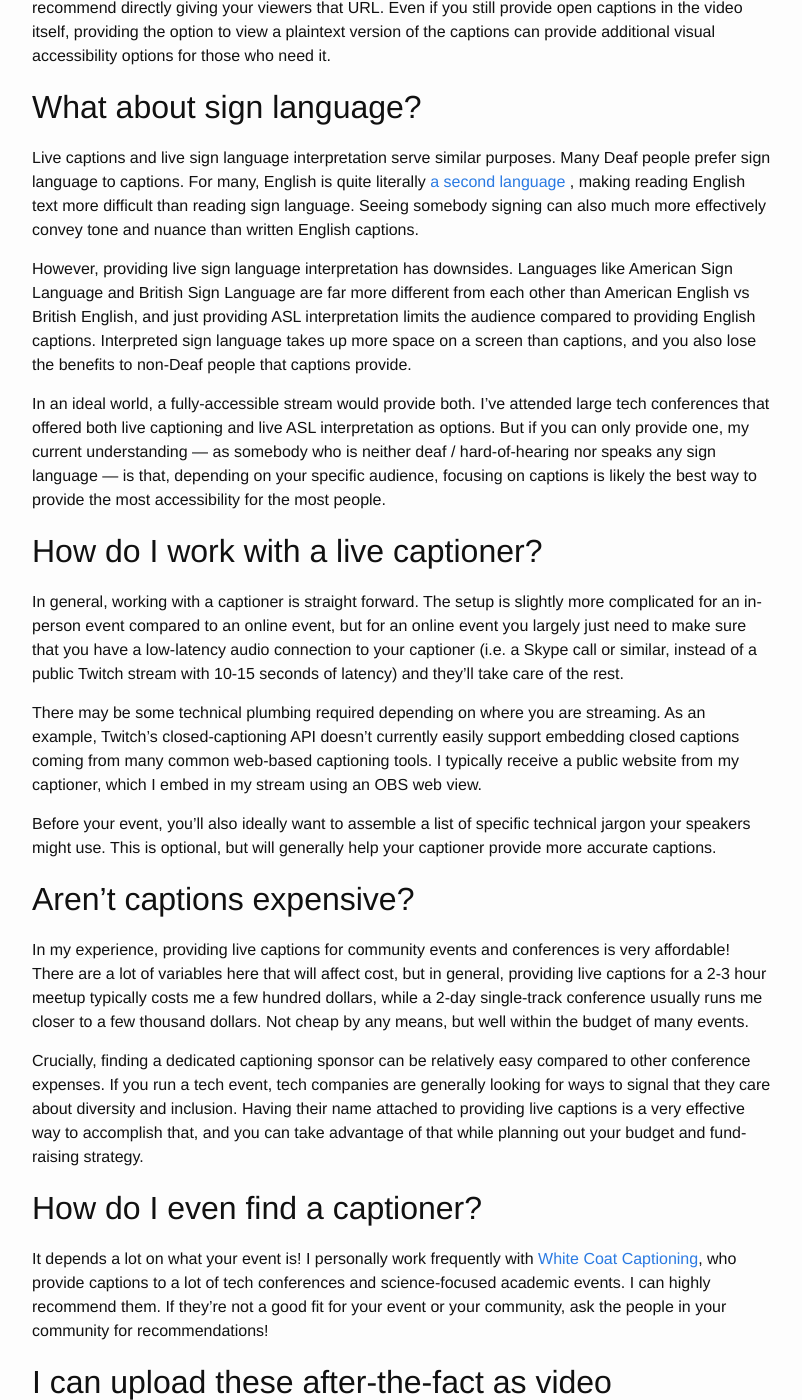
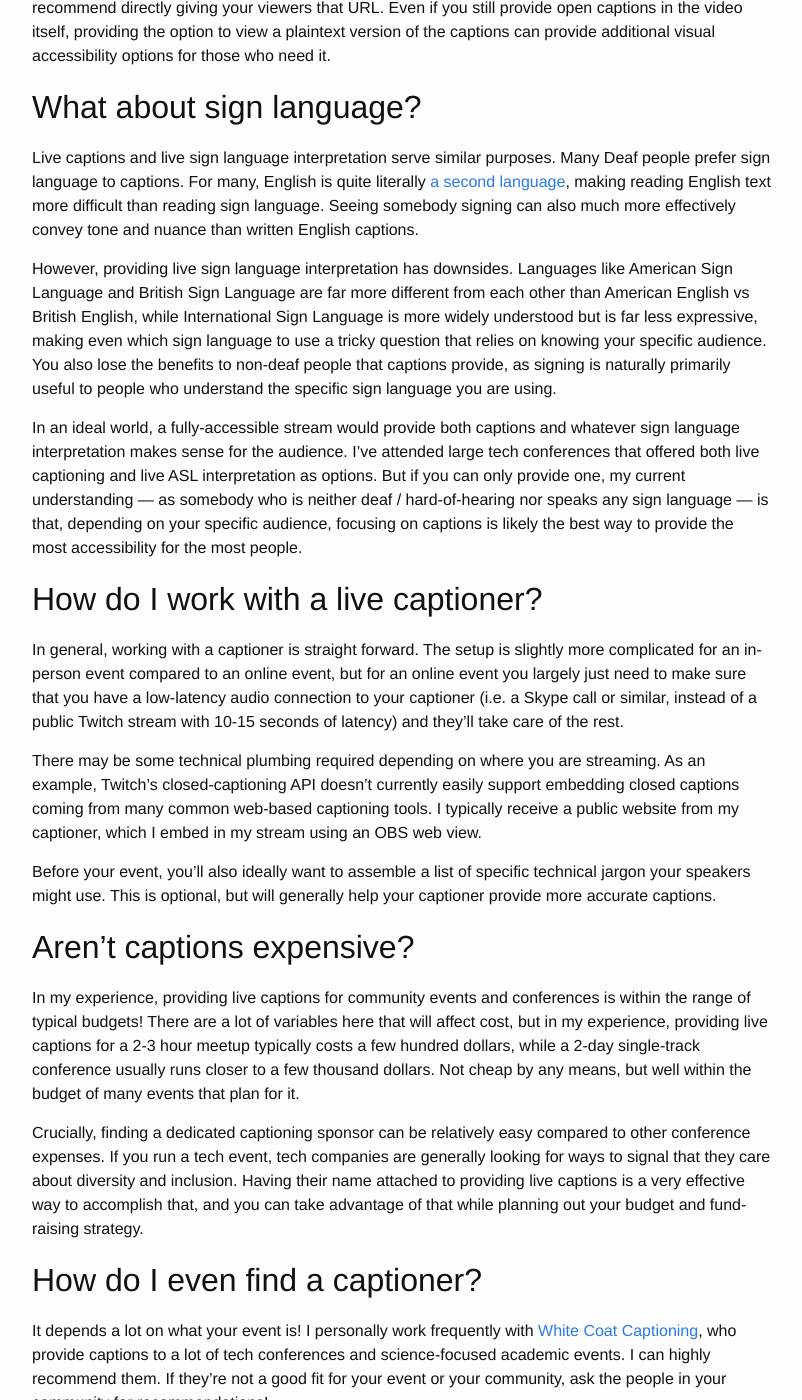
Before and after one commit to lazerwalker/blog, a Jekyll site: the page built from _posts/2020-07-20-captions.md, in a window 1280 px wide and 1400 px high, scrolled down 2337 px. Shown: the whole window, without its empty margins (238-1040 px from the left). Built offline with Jekyll 4.4.1, drawn with Linux system fonts in a browser that asks for light colours; some of the changed text lies outside the part shown.

Commit message:
Tweaks to captions article

```diff
--- a/_posts/2020-07-20-captions.md
+++ b/_posts/2020-07-20-captions.md
@@ -51,11 +51,11 @@ If you can't provide open captions through the streaming platform you are using,
 
 ## What about sign language?
 
-Live captions and live sign language interpretation serve similar purposes. Many Deaf people prefer sign language to captions. For many, English is quite literally [a second language](https://learningenglish.voanews.com/a/a-new-reason-for-why-the-deaf-may-have-trouble-reading-119728279/115194.html) , making reading English text more difficult than reading sign language. Seeing somebody signing can also much more effectively convey tone and nuance than written English captions.
+Live captions and live sign language interpretation serve similar purposes. Many Deaf people prefer sign language to captions. For many, English is quite literally [a second language](https://learningenglish.voanews.com/a/a-new-reason-for-why-the-deaf-may-have-trouble-reading-119728279/115194.html), making reading English text more difficult than reading sign language. Seeing somebody signing can also much more effectively convey tone and nuance than written English captions.
 
-However, providing live sign language interpretation has downsides. Languages like American Sign Language and British Sign Language are far more different from each other than American English vs British English, and just providing ASL interpretation limits the audience compared to providing English captions. Interpreted sign language takes up more space on a screen than captions, and you also lose the benefits to non-Deaf people that captions provide.
+However, providing live sign language interpretation has downsides. Languages like American Sign Language and British Sign Language are far more different from each other than American English vs British English, while International Sign Language is more widely understood but is far less expressive, making even which sign language to use a tricky question that relies on knowing your specific audience. You also lose the benefits to non-deaf people that captions provide, as signing is naturally primarily useful to people who understand the specific sign language you are using.
 
-In an ideal world, a fully-accessible stream would provide both. I’ve attended large tech conferences that offered both live captioning and live ASL interpretation as options. But if you can only provide one, my current understanding — as somebody who is neither deaf / hard-of-hearing nor speaks any sign language — is that, depending on your specific audience, focusing on captions is likely the best way to provide the most accessibility for the most people.
+In an ideal world, a fully-accessible stream would provide both captions and whatever sign language interpretation makes sense for the audience. I’ve attended large tech conferences that offered both live captioning and live ASL interpretation as options. But if you can only provide one, my current understanding — as somebody who is neither deaf / hard-of-hearing nor speaks any sign language — is that, depending on your specific audience, focusing on captions is likely the best way to provide the most accessibility for the most people.
 
 ## How do I work with a live captioner?
 
@@ -67,7 +67,7 @@ Before your event, you’ll also ideally want to assemble a list of specific tec
 
 ## Aren’t captions expensive?
 
-In my experience, providing live captions for community events and conferences is very affordable! There are a lot of variables here that will affect cost, but in general, providing live captions for a 2-3 hour meetup typically costs me a few hundred dollars, while a 2-day single-track conference usually runs me closer to a few thousand dollars. Not cheap by any means, but well within the budget of many events.
+In my experience, providing live captions for community events and conferences is within the range of typical budgets! There are a lot of variables here that will affect cost, but in my experience, providing live captions for a 2-3 hour meetup typically costs a few hundred dollars, while a 2-day single-track conference usually runs closer to a few thousand dollars. Not cheap by any means, but well within the budget of many events that plan for it.
 
 Crucially, finding a dedicated captioning sponsor can be relatively easy compared to other conference expenses. If you run a tech event, tech companies are generally looking for ways to signal that they care about diversity and inclusion. Having their name attached to providing live captions is a very effective way to accomplish that, and you can take advantage of that while planning out your budget and fund-raising strategy.
 
```
Also changed, not shown: other parts of _posts/2020-07-20-captions.md (+1 -1 lines).
